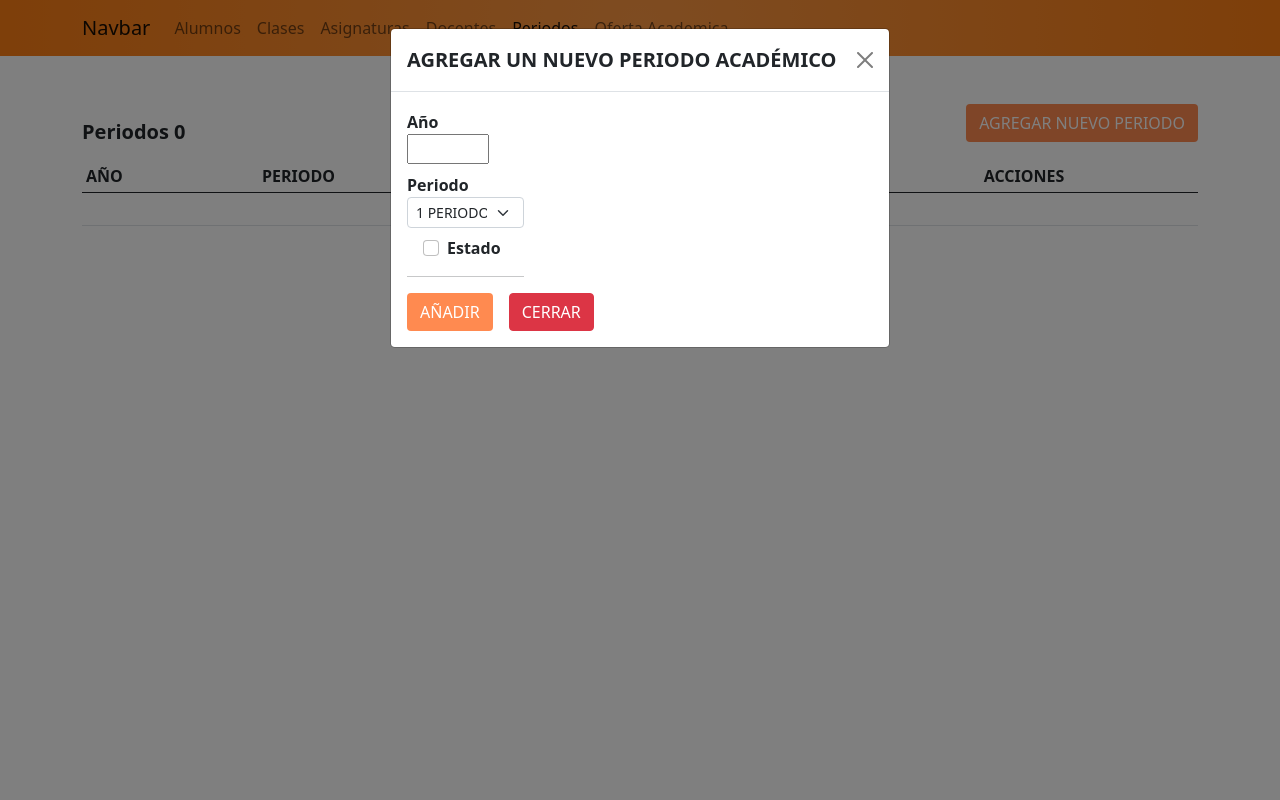
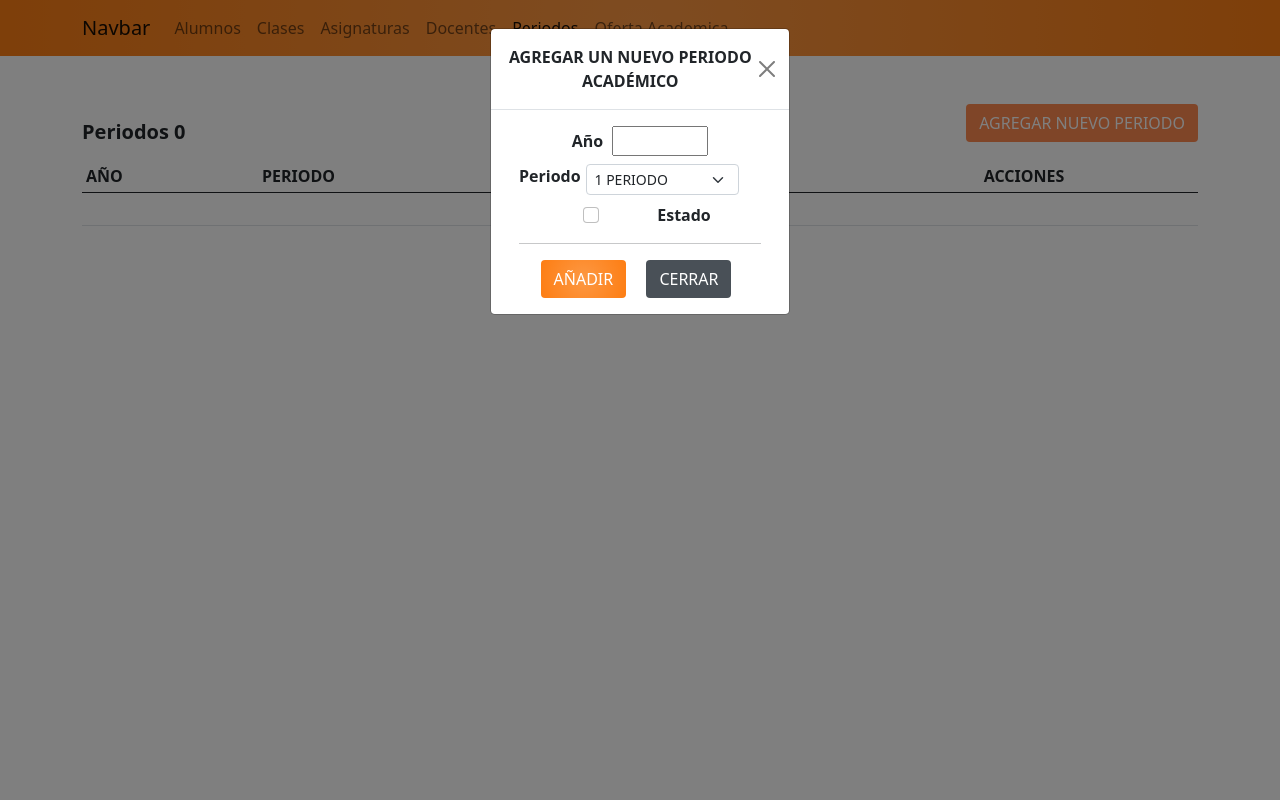
Before and after one commit to AmadeusLiz/GestorAcademico, a Django app: page /periodos_admin/ in a window 1280 px wide, after a click on "AGREGAR NUEVO PERIODO". Run offline with Django 3.2, Linux system fonts and the light colour scheme; data that the repository does not hold is empty; some libraries are stand-ins or nearby versions.

Commit message:
Cambio en modal
Modificados los alineamientos de los elementos dentro del modal y tamaño de modal reducido.

```diff
--- a/app_academico/templates/academico/periodosAdmin.html
+++ b/app_academico/templates/academico/periodosAdmin.html
@@ -66,40 +66,50 @@
         </table>
     </div>
 
+
 <!--Modal-->
     <div class="modal fade" id="modalPeriodos" tabindex="-1" aria-labelledby="exampleModalLabel" aria-hidden="true">
-        <div class="modal-dialog">
+        <div class="modal-dialog modal-sm">
             <div class="modal-content">
                 <div class="modal-header">
-                    <h5 class="modal-title fw-bold" id="modalTitlePeriodo">AGREGAR UN NUEVO PERIODO ACADÉMICO</h5>
+                    <h6 class="modal-title fw-bold text-center" id="modalTitlePeriodo">AGREGAR UN NUEVO PERIODO ACADÉMICO</h6>
                     <button type="button" class="btn-close" data-bs-dismiss="modal" aria-label="Close"></button>
                 </div>
                 <div class="modal-body">
-                    <div class="col-3">
+                    <div class="col-12">
                         <form action="{% url 'agregar_periodo' %}" method="POST">
                             {% csrf_token %}
-                            <div class="mb-2">
-                                <label for="anio" class="align-middle fw-bold">Año&nbsp</label>
-                                <input class="text-center" type="text" name="anio" id="anio" data-provide="datepicker" style="cursor: pointer; width:70%"/>
+
+                            <div class="container text-center">
+                                <div class="mb-2 text-center">
+                                    <label for="anio" class=" fw-bold">Año&nbsp</label>
+                                    <input class="text-center" type="text" name="anio" id="anio" data-provide="datepicker" style="cursor: pointer; width:40%"/>
                                 </div>
-                            <div class="mb-2">
-                                <label for="anio" class="align-middle fw-bold">Periodo</label>
+
+                                <div class="row" >
+                                    <label for="periodo" class="col-sm-3 fw-bold text-center">Periodo</label>
+                                    <div class="col-sm-8">
                                         <select name="periodo" id="periodo" class="form-select form-select-sm">
                                             {% for i in "123" %}
                                                 <option value={{i}}>{{i}} PERIODO</option>>
                                             {% endfor %}
                                         </select>
                                     </div>
-                            <div class="col-7 form-check" style="padding-left: 2.5em;">
-                                <input class="form-check-input" type="checkbox" name="estado" id="estado" {% if estado %}checked{% endif %}>
+                                </div>
+
+                                <div class="form-check mb-2 mt-2" style="padding-left: 5.5em;">
+                                    <input class="form-check-input" type="checkbox" name="estado" id="estado">
                                     <label class="form-check-label fw-bold" for="estado">
                                         Estado
                                     </label>
                                 </div>
+
                                 <hr>
-                            <div class="d-flex">
-                                <button type="submit" class="btn btn-block text-white me-3" style="background-color: #ff8a50" value="Guardar">AÑADIR</button>
-                                <button type="button" class="btn btn-danger me-md-2" data-bs-dismiss="modal">CERRAR</button>
+
+                                <div class="row-align">
+                                    <button type="submit" class="btn btn-block text-white me-3 orange" style="background-color: #ff8a50" value="Guardar">AÑADIR</button>
+                                    <button type="button" class="btn gray text-white me-md-2" data-bs-dismiss="modal">CERRAR</button>
+                                </div>
                             </div>
                         </form>
                     </div>
```
Lines whose indentation alone changed are shown as unchanged.
